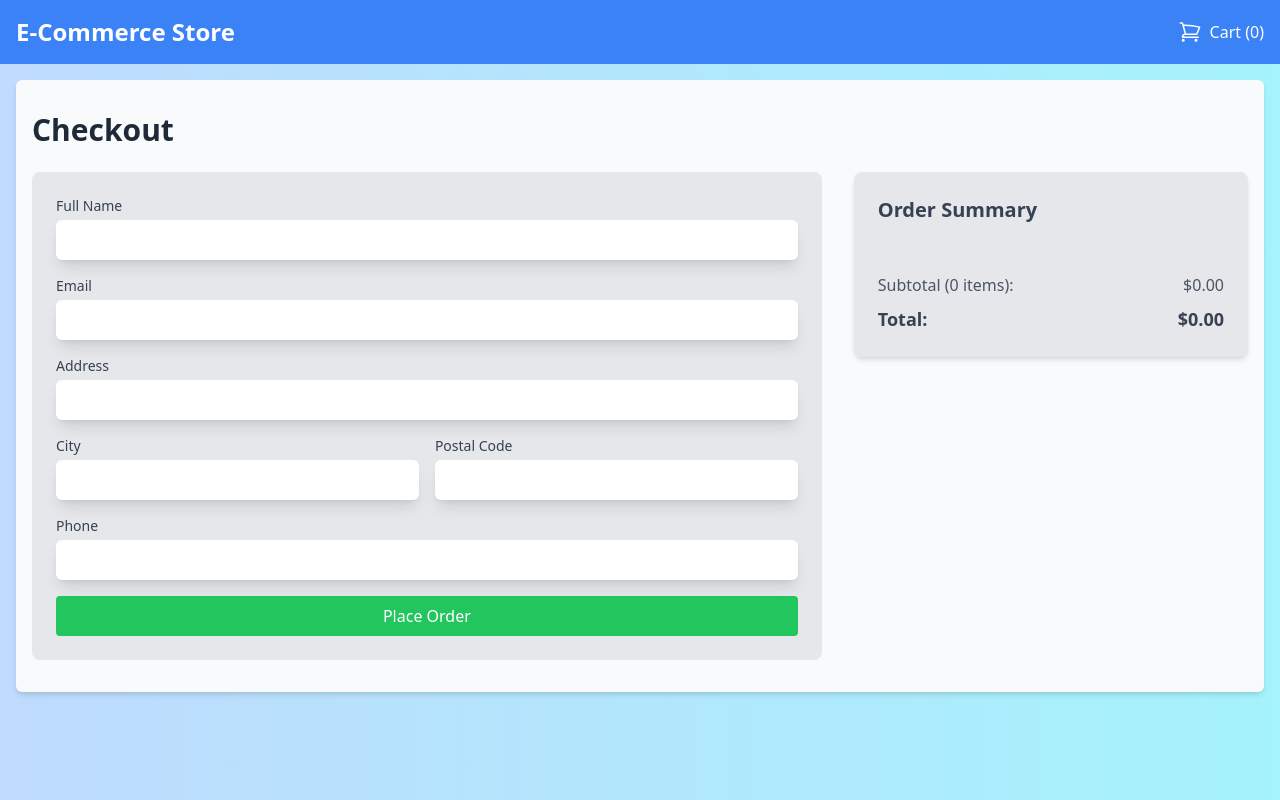
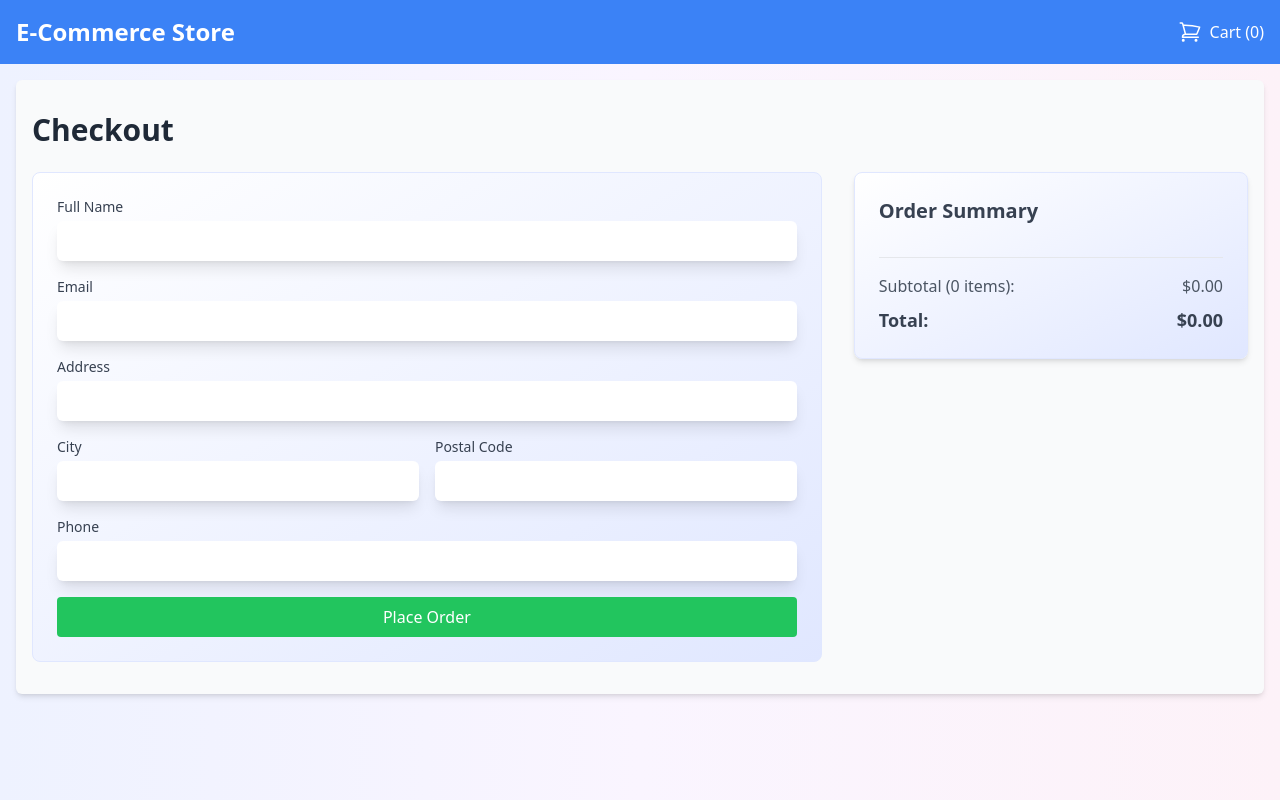
Before and after one commit to niketjain1/shopping-cart, a Next.js app: page /checkout in a window 1280 px wide. Built offline with nearby package versions, Linux system fonts and the light colour scheme.

Commit message:
👌 IMPROVE: changed the coloring

```diff
--- a/src/app/cart/page.tsx
+++ b/src/app/cart/page.tsx
@@ -73,7 +73,7 @@ const Cart = () => {
   };
 
   return (
-    <div className="bg-gray-50 rounded-lg min-h-full">
+    <div className="bg-gray-50 border border-purple-200 rounded-lg min-h-full">
       <div className="container mx-auto px-4 py-8">
         <h1 className="text-3xl font-bold mb-6 text-gray-800">Your Cart</h1>
         {cart.length === 0 ? (
@@ -81,7 +81,7 @@ const Cart = () => {
         ) : (
           <div className="flex flex-col lg:flex-row lg:space-x-8">
             <div
-              className="lg:w-2/3 bg-gray-200 rounded-lg p-6 mb-8 lg:mb-0 overflow-y-auto"
+              className="lg:w-2/3 bg-gradient-to-br from-white to-violet-100 rounded-lg p-6 mb-8 lg:mb-0 overflow-y-auto shadow-md border border-violet-50"
               style={{ maxHeight: "calc(100vh - 250px)" }}
             >
               {cart.map((item) => (
@@ -90,7 +90,7 @@ const Cart = () => {
             </div>
             <div className="lg:w-1/3">
               <div
-                className="bg-gray-200 rounded-lg p-6 shadow-md lg:sticky lg:top-8"
+                className="bg-gradient-to-br from-white to-violet-100 rounded-lg p-6 shadow-md lg:sticky lg:top-8 border border-violet-50"
                 style={{ maxHeight: "calc(100vh - 250px)" }}
               >
                 <OrderSummary
--- a/src/app/checkout/page.tsx
+++ b/src/app/checkout/page.tsx
@@ -74,10 +74,10 @@ const Checkout: React.FC = () => {
   }
 
   return (
-    <div className="container mx-auto px-4 py-8 bg-gray-50 rounded-md shadow-md">
+    <div className="container mx-auto px-4 py-8 bg-gray-50 border-purple-200 rounded-md shadow-md">
       <h1 className="text-3xl font-bold mb-6 text-gray-800">Checkout</h1>
       <div className="flex flex-col-reverse lg:flex-row lg:space-x-8">
-        <div className="lg:w-2/3 bg-gray-200 rounded-lg p-6 lg:mt-0 mt-4 lg:mb-0">
+        <div className="lg:w-2/3 bg-gradient-to-br from-white to-indigo-100 border border-indigo-100 rounded-lg p-6 lg:mt-0 mt-4 lg:mb-0">
           <CheckoutForm
             formData={formData}
             handleInputChange={handleInputChange}
@@ -85,7 +85,7 @@ const Checkout: React.FC = () => {
           />
         </div>
         <div className="lg:w-1/3">
-          <div className="bg-gray-200 rounded-lg p-6 shadow-md sticky top-8">
+          <div className="bg-gradient-to-br from-white to-indigo-100 border border-indigo-100 rounded-lg p-6 shadow-md sticky top-8">
             <h2 className="text-xl font-semibold mb-4 text-gray-700">
               Order Summary
             </h2>
--- a/src/app/layout.tsx
+++ b/src/app/layout.tsx
@@ -23,7 +23,7 @@ export default function RootLayout({
       <body>
         <CartProvider>
           <ToastContainer />
-          <div className="flex flex-col min-h-screen bg-gradient-to-r from-blue-200 to-cyan-200">
+          <div className="flex flex-col min-h-screen bg-gradient-to-r from-indigo-50 via-purple-50 to-pink-50">
             <Header />
             <main className="flex-grow container mx-auto p-4">{children}</main>
           </div>
```
